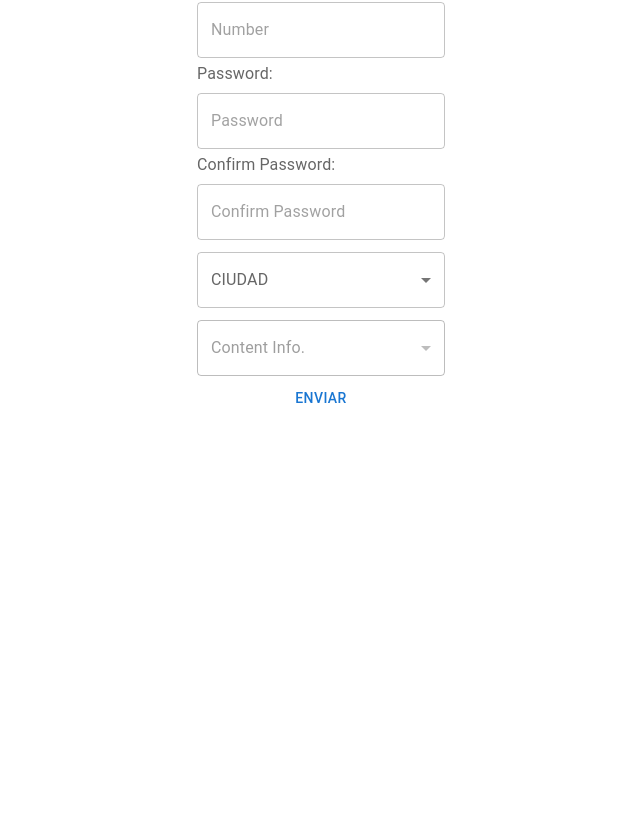
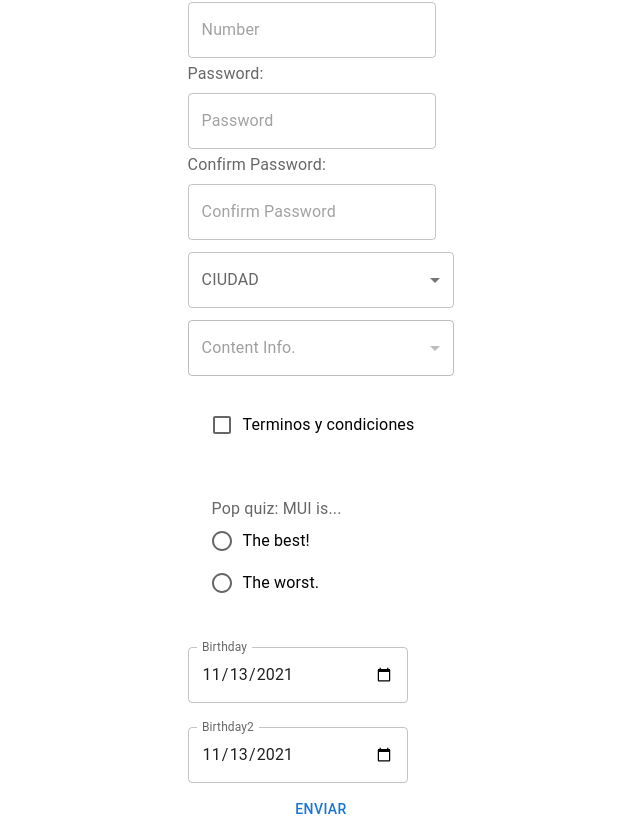
Before and after one commit to LexferRam/react-hook-form, a React (Create React App) app: page / in a window 1280 px wide. Shown: the part 305-1132 px from the top of the page, without its empty margins (319-959 px from the left). Before the commit the page ends 800 px from the top, so only its background shows below. Built offline with nearby package versions, Linux system fonts and the light colour scheme.

Commit message:
add date validation

```diff
--- a/package.json
+++ b/package.json
@@ -3,15 +3,19 @@
   "version": "0.1.0",
   "private": true,
   "dependencies": {
+    "@date-io/date-fns": "^2.11.0",
+    "@date-io/moment": "^2.11.0",
     "@emotion/react": "^11.5.0",
     "@emotion/styled": "^11.3.0",
     "@hookform/resolvers": "^2.8.3",
     "@mui/icons-material": "^5.1.0",
+    "@mui/lab": "^5.0.0-alpha.54",
     "@mui/material": "^5.1.0",
     "@testing-library/jest-dom": "^5.15.0",
     "@testing-library/react": "^11.2.7",
     "@testing-library/user-event": "^12.8.3",
     "axios": "^0.24.0",
+    "moment": "^2.29.1",
     "react": "^17.0.2",
     "react-dom": "^17.0.2",
     "react-hook-form": "^7.19.5",
--- a/src/FormYup.js
+++ b/src/FormYup.js
@@ -1,14 +1,18 @@
 import './App.css';
 import { useState } from 'react'
 import { useForm } from 'react-hook-form'
+// import DesktopDatePicker from '@mui/lab/DesktopDatePicker';
+// import AdapterDateFns from '@mui/lab/AdapterDateFns';
+// import LocalizationProvider from '@mui/lab/LocalizationProvider';
 import TextField from '@mui/material/TextField';
 import InputLabel from '@mui/material/InputLabel';
 import Button from '@mui/material/Button';
 import axios from 'axios'
-
+import moment from 'moment';
+import 'moment/locale/pt-br';
 import { yupResolver } from '@hookform/resolvers/yup';
 import * as yup from "yup";
-import { MenuItem } from '@mui/material';
+import { Checkbox, FormControl, FormControlLabel, FormHelperText, FormLabel, MenuItem, Radio, RadioGroup } from '@mui/material';
 
 const schema = yup.object().shape({
     name: yup.string().required("Nombre es requerido!"),
@@ -20,22 +24,29 @@ const schema = yup.object().shape({
     confirmPassword: yup.string().oneOf([yup.ref("password"), null], 'Las contrasenas deben ser iguales'),
     optionSelect: yup.string().required("Debe seleccionar una opcion"),
     infoSelect: yup.string().required("Debe seleccionar una opcion"),
+    acceptTerms: yup.bool().oneOf([true], 'Accept Ts & Cs is required'),
+    radioOptions: yup.string().required('Favor responder el quiz').nullable(),
+    dateSelected: yup.date().required("Ingrese una fecha"),
+    dateSelected2: yup.date().min(
+        yup.ref('dateSelected'),
+        "Fecha de culminacion debe ser mayor a la de inicio"
+      )
 })
 
-const array = [
-    { id: 1, desc: 'todos' },
-]
 
 function FormYup() {
 
     const [contentInffo, setContentInfo] = useState([])
+    const [array, setArray] = useState([{ id: 1, desc: 'todos' }])
 
-    const { register, handleSubmit, formState: { errors } } = useForm({
+    const { register, handleSubmit, formState: { errors }, reset } = useForm({
         resolver: yupResolver(schema),
     })
 
     const onSubmit = (data) => {
+        data.dateSelected = moment(data.dateSelected).format("DD/MM/YYYY");
         console.log(data)
+        reset();
     }
 
     const handleChangeCiudadSel = async (e) => {
@@ -65,6 +76,7 @@ function FormYup() {
                         <InputLabel>Confirm Password:</InputLabel>
                         <TextField margin="dense" error={Boolean(errors.confirmPassword)} helperText={errors.confirmPassword?.message} variant="outlined" {...register("confirmPassword")} type="password" placeholder="Confirm Password" />
 
+                        {/* SELECT LIST */}
                         <TextField
                             select
                             label="CIUDAD"
@@ -86,11 +98,11 @@ function FormYup() {
                         <TextField
                             select
                             label="Content Info."
-                            name="infoSelect"
                             margin='dense'
                             fullWidth
                             {...register('infoSelect')}
-                            error={Boolean(errors.infoSelect)} helperText={errors.infoSelect?.message}
+                            error={Boolean(errors.infoSelect)}
+                            helperText={errors.infoSelect?.message}
                             disabled={contentInffo.toString() === '' ? true : false}
                             defaultValue=''
                         >
@@ -100,6 +112,81 @@ function FormYup() {
                                 </MenuItem>
                             ))}
                         </TextField>
+
+                        {/* CHECKBOX */}
+                        <FormControl
+                            required
+                            error={Boolean(errors.acceptTerms)}
+                            component="fieldset"
+                            sx={{ m: 3 }}
+                            variant="standard"
+                        >
+                            <FormControlLabel
+                                control={
+                                    <Checkbox {...register("acceptTerms")}  />
+                                }
+                                label="Terminos y condiciones"
+                            />
+                            <FormHelperText>{errors.acceptTerms?.message}</FormHelperText>
+                        </FormControl>
+
+                        {/* RADIO Button */}
+                        <FormControl
+                            sx={{ m: 3 }}
+                            component="fieldset"
+                            error={Boolean(errors.radioOptions)}
+                            variant="standard"
+                        >
+                            <FormLabel component="legend">Pop quiz: MUI is...</FormLabel>
+                            <RadioGroup
+                                aria-label="quiz"
+                            >
+                                <FormControlLabel value="best" control={<Radio defaultValue=''  {...register("radioOptions")} />} label="The best!" />
+                                <FormControlLabel value="worst" control={<Radio defaultValue='' {...register("radioOptions")} />} label="The worst." />
+                            </RadioGroup>
+                            <FormHelperText>{errors.radioOptions?.message}</FormHelperText>
+                        </FormControl>
+
+
+                        {/* DATE */}
+                        {/* <LocalizationProvider dateAdapter={AdapterDateFns}>
+                            <DesktopDatePicker
+                                label="Date desktop"
+                                inputFormat="MM/dd/yyyy"
+                                // value={value}
+                                renderInput={(params) => <TextField {...params} />}
+                                {...register("dateSelected")}
+                            />
+                        </LocalizationProvider> */}
+                        <TextField
+                            margin="normal"
+                            id="date"
+                            label="Birthday"
+                            {...register("dateSelected") }
+                            type="date"
+                            defaultValue={moment().format("YYYY-MM-DD")}
+                            sx={{ width: 220 }}
+                            InputLabelProps={{
+                                shrink: true,
+                            }}
+                            error={Boolean(errors.dateSelected)}
+                            helperText={errors.dateSelected?.message}
+                        />
+
+                        <TextField
+                            margin="normal"
+                            id="date2"
+                            label="Birthday2"
+                            {...register("dateSelected2")}
+                            type="date"
+                            defaultValue={moment().format("YYYY-MM-DD")}
+                            sx={{ width: 220 }}
+                            InputLabelProps={{
+                                shrink: true,
+                            }}
+                            error={Boolean(errors.dateSelected2)}
+                            helperText={errors.dateSelected2?.message}
+                        />
 
                         <Button type="submit" fullWidth >Enviar</Button>
                     </div>
```
Also changed, not shown: 1 other file (tests, documents, lock files or other folders).
